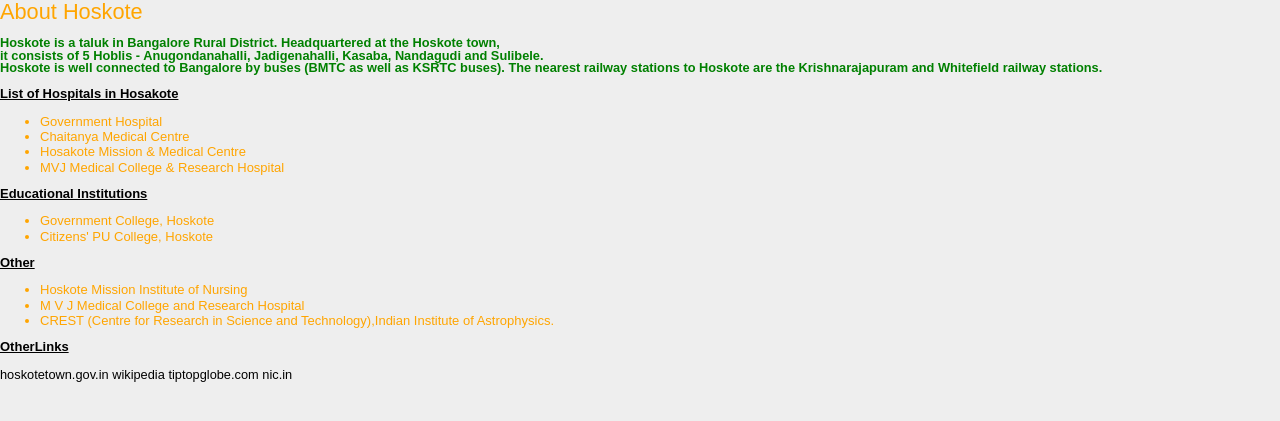
After one commit to manojrammurthy/Election_Map, a PHP site: page /hoskote.html in a window 1280 px wide. The commit adds this page. Shown: the top 421 px of the page. Run offline with PHP 8.4, Linux system fonts and the light colour scheme.

Commit message:
third commit

```diff
--- /dev/null
+++ b/public/hoskote.html
@@ -0,0 +1,70 @@
+<!DOCTYPE html>
+<html>
+	<head>
+		<title>About Hoskote</title>
+		<link rel="stylesheet" href="style.css" type="text/css" />
+	</head>
+
+<body>
+	<h1>About Hoskote </h1>
+<font color ="green">
+	<strong><p>Hoskote is a taluk in Bangalore Rural District. Headquartered at the Hoskote town, <br>it consists of 5 Hoblis - Anugondanahalli, Jadigenahalli, Kasaba, Nandagudi and Sulibele. <br>Hoskote is well connected to Bangalore by buses (BMTC as well as KSRTC buses). The nearest railway stations to Hoskote are the Krishnarajapuram and Whitefield railway stations.</p></strong>
+</font>
+
+	<p>
+		<span style ="text-decoration: underline">
+		<strong>
+			<span style="font-size: small;">List of Hospitals in Hosakote</span>
+		</strong>
+	</span>
+</p>
+<ul>
+	<font color="orange">
+	<li><span style="font-size: small;">Government Hospital</span></li>
+	<li><span style="font-size: small;">Chaitanya Medical Centre</span></li>
+	<li><span style="font-size: small;">Hosakote Mission & Medical Centre</span></li>
+	<li><span style="font-size: small;">MVJ Medical College & Research Hospital</span></li>
+</font>
+</ul>
+<p>
+		<span style ="text-decoration: underline">
+		<strong>
+			<span style="font-size: small;">Educational Institutions</span>
+		</strong>
+	</span>
+</p>
+<ul>
+	<font color="orange">
+	<li><span style="font-size: small;">Government College, Hoskote</span></li>
+	<li><span style="font-size: small;">Citizens' PU College, Hoskote </span></li>
+</font>
+</ul>
+<p>
+		<span style ="text-decoration: underline">
+		<strong>
+			<span style="font-size: small;">Other</span>
+		</strong>
+	</span>
+</p>
+<ul>
+	<font color="orange">
+	<li><span style="font-size: small;">Hoskote Mission Institute of Nursing</span></li>
+	<li><span style="font-size: small;">M V J Medical College and Research Hospital</span></li>
+	<li><span style="font-size: small;">CREST (Centre for Research in Science and Technology),Indian Institute of Astrophysics.</span></li>
+</font>
+</ul>
+<p>
+		<span style ="text-decoration: underline">
+		<strong>
+			<span style="font-size: small;">OtherLinks</span>
+		</strong>
+	</span>
+</p>
+<font color="orange">
+<a href="http://www.hosakotetown.gov.in/node/184">hoskotetown.gov.in</a>
+<a href="http://en.wikipedia.org/wiki/Hoskote">wikipedia</a>
+<a href="http://www.tiptopglobe.com/city?n=Hoskote&p=41240">tiptopglobe.com</a>
+<a herf="http://www.bangalorerural.nic.in/Hoskote.htm">nic.in</a>
+</font>
+</body>
+</html>
--- /dev/null
+++ b/public/style.css
@@ -0,0 +1,77 @@
+/*
+* multi-line comment
+*/
+p{ line-height: 1em; }
+h1, h2, h3, h4{
+    color: orange;
+	font-weight: normal;
+	line-height: 1.1em;
+	margin: 0 0 .5em 0;
+}
+h1{ font-size: 1.7em; }
+h2{ font-size: 1.5em; }
+a{
+	color: black;
+	text-decoration: none;
+}
+	a:hover,
+	a:active{ text-decoration: underline; }
+
+/* you can structure your code's white space so that it is as readable for when you come back in the future or for other people to read and edit quickly */
+
+body{
+    font-family: arial; font-size: 80%; line-height: 1.2em; width: 100%; margin: 0; background: #eee;
+}
+/* you can put your code all in one line like above */
+#page{ margin: 20px; }
+
+/* or on different lines like below */
+#logo{
+	width: 35%;
+	margin-top: 5px;
+	font-family: georgia;
+	display: inline-block;
+}
+/* but try and be as concise as possible */
+#nav{
+	width: 60%;
+	display: inline-block;
+	text-align: right;
+	float: right;
+}
+	#nav ul{}
+		#nav ul li{
+			display: inline-block;
+			height: 62px;
+		}
+			#nav ul li a{
+				padding: 20px;
+				background: orange;
+				color: white;
+			}
+			#nav ul li a:hover{
+				background-color: #ffb424;
+				box-shadow: 0px 1px 1px #666;
+			}
+			#nav ul li a:active{ background-color: #ff8f00; }
+
+#content{
+	margin: 30px 0;
+	background: white;
+	padding: 20px;
+	clear: both;
+}
+#footer{
+	border-bottom: 1px #ccc solid;
+	margin-bottom: 10px;
+}
+	#footer p{
+		text-align: right;
+		text-transform: uppercase;
+		font-size: 80%;
+		color: grey;
+	}
+
+/* multiple styles seperated by a , */
+#content,
+ul li a{ box-shadow: 0px 1px 1px #999; }
```
Also changed, not shown: public/about.html (added, +13 -0 lines), public/assembly_select.php (+52 -0 lines), public/devanahalli.html (added, +43 -0 lines), public/doddaballapura.html (added, +50 -0 lines), public/gmap.php (added, +61 -0 lines), public/nelamangala.html (added, +33 -0 lines), public/polling_station.php (+15 -1 lines), public/Blr_rrl.jpg (added).
